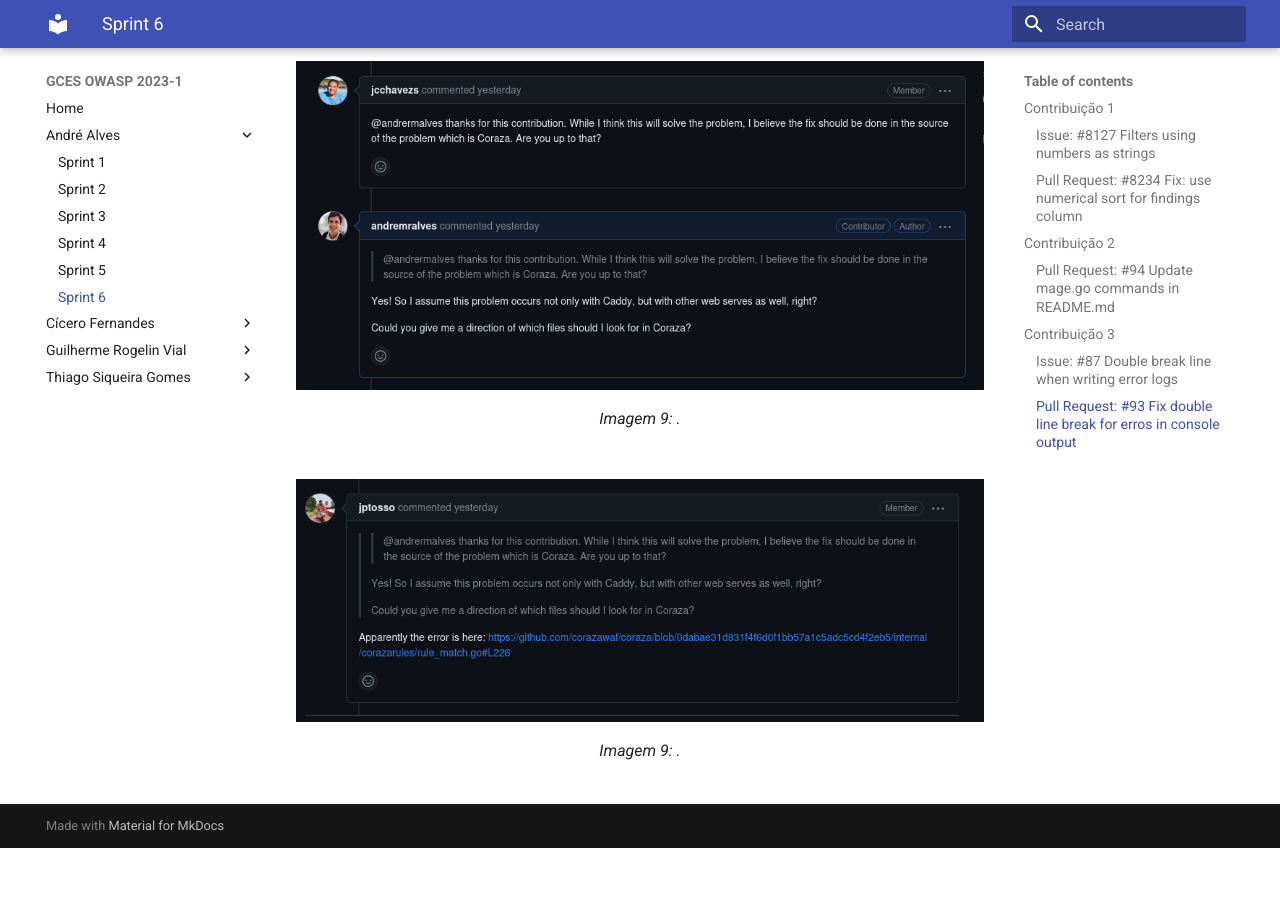
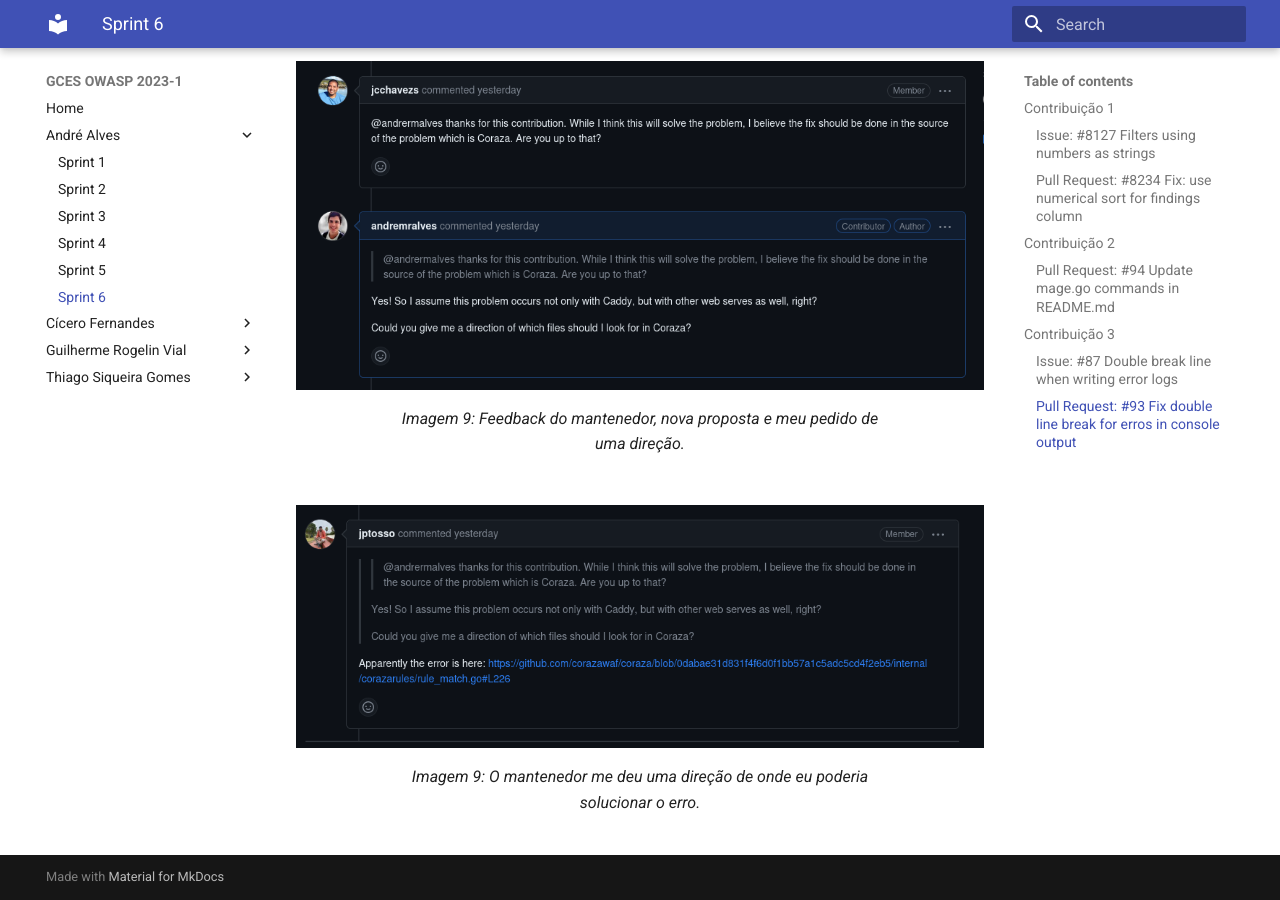
Before and after one commit to GCES-OWASP-2023-1/docs, an MkDocs documentation site: the page built from docs/andre/sprint6.md, in a window 1280 px wide and 900 px high, scrolled down 4822 px. Built offline with MkDocs 1.6.1 and Material for MkDocs 9.7.7, drawn with Linux system fonts in a browser that asks for light colours; before the commit the page ends 5670 px from its top, so only the background shows below that.

Commit message:
Update sprint 6

```diff
--- a/docs/andre/sprint6.md
+++ b/docs/andre/sprint6.md
@@ -65,10 +65,10 @@
 
 <figure markdown>
 ![Coraza: PR 93](../../assets/coraza-5.png)
-<figcaption>Imagem 9: .</figcaption>
+<figcaption>Imagem 9: Feedback do mantenedor, nova proposta e meu pedido de uma direção.</figcaption>
 </figure>
 
 <figure markdown>
 ![Coraza: PR 93](../../assets/coraza-6.png)
-<figcaption>Imagem 9: .</figcaption>
+<figcaption>Imagem 9: O mantenedor me deu uma direção de onde eu poderia solucionar o erro.</figcaption>
 </figure>
```
